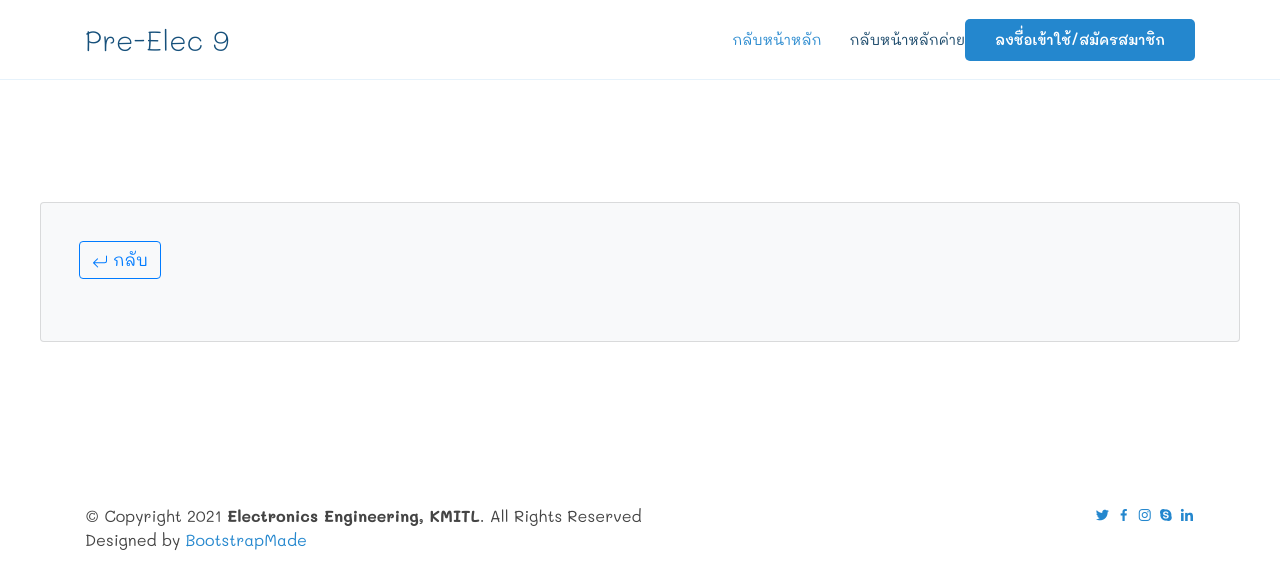
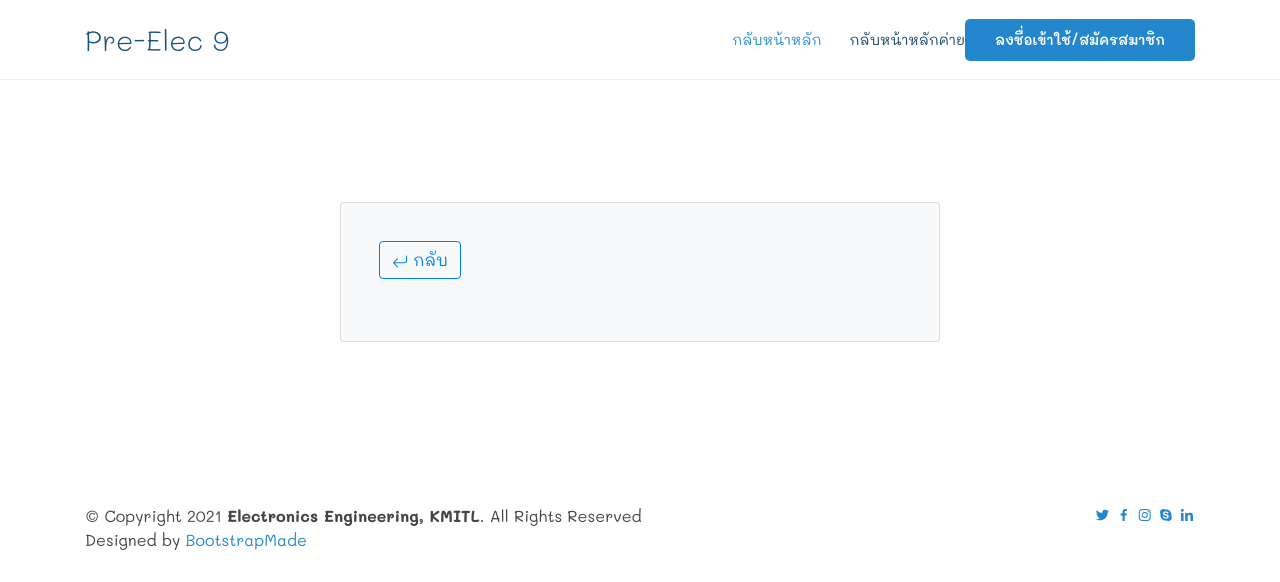
Before and after one commit to KMITL-PreElec9/Website, a Django app: template preelec9_camp/templates/preelec9_camp/63/statement.html in a window 1280 px wide. Shown: the top 582 px of the page. Run offline with Django 3.2, Linux system fonts and the light colour scheme; the template is opened without the code that fills it, so the values that code supplies are empty; some libraries are stand-ins or nearby versions.

Commit message:
no message

```diff
--- a/preelec9_camp/templates/preelec9_camp/63/register.html
+++ b/preelec9_camp/templates/preelec9_camp/63/register.html
@@ -116,8 +116,8 @@
               {%else%}
                 <form method="post" enctype="multipart/form-data">
                 {% csrf_token %}
-
-                <input type="hidden" name="csrfmiddlewaretoken" value="fNxMaXpRgJKBPjk3CDtc5WijffTe3m91GqqOzEXobSYb1XNOTSSf1nKWoOkcRIPq">
+                <h3>กสิกร</h3>
+                <h3>xxx-xxxx-xxxxx</h3>
                 <p><label for="id_check_shirt">อัปโหลดสลีปการชำระเงิน : </label> <input type="file" class="btn " name="check_shirt" accept="image/*" required id="id_check_shirt"></p>
                <button type="submit" class="btn btn-info" name="upload"><svg xmlns="http://www.w3.org/2000/svg" width="16" height="16" fill="currentColor" class="bi bi-box-arrow-up" viewBox="0 0 16 16">
                 <path fill-rule="evenodd" d="M3.5 6a.5.5 0 0 0-.5.5v8a.5.5 0 0 0 .5.5h9a.5.5 0 0 0 .5-.5v-8a.5.5 0 0 0-.5-.5h-2a.5.5 0 0 1 0-1h2A1.5 1.5 0 0 1 14 6.5v8a1.5 1.5 0 0 1-1.5 1.5h-9A1.5 1.5 0 0 1 2 14.5v-8A1.5 1.5 0 0 1 3.5 5h2a.5.5 0 0 1 0 1h-2z"/>
--- a/preelec9_camp/templates/preelec9_camp/63/statement.html
+++ b/preelec9_camp/templates/preelec9_camp/63/statement.html
@@ -14,8 +14,8 @@
 {% endblock%}
 {% block content%}
 <div style="padding-top: 10%; padding-bottom: 10%; max-height: 5000px ; margin: 50px 10px 10px 10px  ">
-  <div class="card bg-light " style="padding: 3%; max-width: 1200px; margin: auto;" >
-      <article  class="center" style="max-width: 1200px; ">
+  <div class="card bg-light " style="padding: 3%; max-width: 600px; margin: auto;" >
+      <article  class="center" style="max-width: 600px; ">
 
 {% if form %}
 <form method='get' action = ''>
```
Also changed, not shown: media/images/preelec9_camp/shirt/caa88a8175c679578042fb3c7b1961fc_VhHAaMc.png (added).
